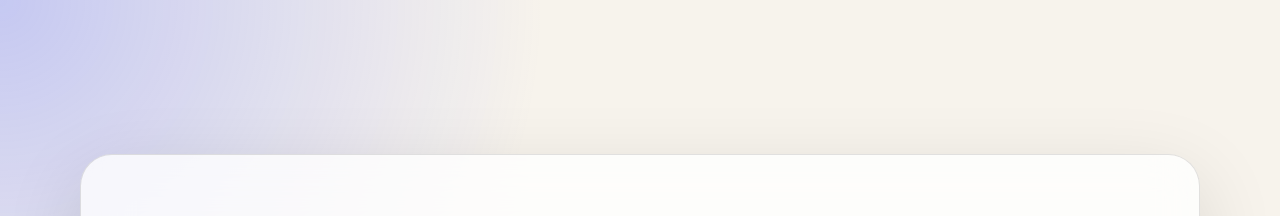
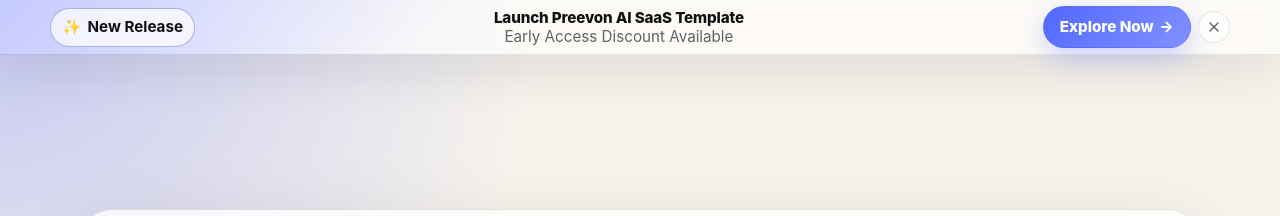
Before and after one commit to dharmesh0415/preevon-html, a website built with Vite: page index.html in a window 1280 px wide. Shown: the top 216 px of the page. Built offline with nearby package versions, Linux system fonts and the light colour scheme; some packages are replaced by stand-ins of ours.

Commit message:
Add premium announcement bar

```diff
--- /dev/null
+++ b/src/pages/announcement-bar.js
@@ -0,0 +1,62 @@
+// Keep dismissal scoped to this project so the reusable bar can persist across refreshes.
+const ANNOUNCEMENT_STORAGE_KEY = 'preevon-announcement-dismissed';
+
+export const announcementBar = () => `
+  <aside
+    class="announcement-bar"
+    data-announcement-bar
+    aria-label="Site announcement"
+  >
+    <div class="announcement-bar__inner">
+      <div class="announcement-bar__badge" aria-label="New Release">
+        <span aria-hidden="true">✨</span>
+        <span>New Release</span>
+      </div>
+
+      <p class="announcement-bar__message">
+        <strong>Launch Preevon AI SaaS Template</strong>
+        <span>Early Access Discount Available</span>
+      </p>
+
+      <div class="announcement-bar__actions">
+        <a class="announcement-bar__cta" href="#main-content" aria-label="Explore Preevon AI SaaS Template now">
+          <span>Explore Now</span>
+          <span aria-hidden="true">→</span>
+        </a>
+        <button
+          class="announcement-bar__close"
+          type="button"
+          data-announcement-close
+          aria-label="Dismiss announcement"
+        >
+          <i data-lucide="x" aria-hidden="true"></i>
+        </button>
+      </div>
+    </div>
+  </aside>
+`;
+
+export const initAnnouncementBar = () => {
+  const bar = document.querySelector('[data-announcement-bar]');
+  const close = document.querySelector('[data-announcement-close]');
+
+  if (!bar || !close) return;
+
+  if (window.localStorage.getItem(ANNOUNCEMENT_STORAGE_KEY) === 'true') {
+    bar.remove();
+    return;
+  }
+
+  // Let the initial hidden state paint first, then transition the bar into view.
+  requestAnimationFrame(() => {
+    bar.dataset.visible = 'true';
+  });
+
+  close.addEventListener('click', () => {
+    window.localStorage.setItem(ANNOUNCEMENT_STORAGE_KEY, 'true');
+    bar.dataset.visible = 'false';
+    bar.dataset.dismissed = 'true';
+
+    bar.addEventListener('transitionend', () => bar.remove(), { once: true });
+  });
+};
--- a/src/pages/home.js
+++ b/src/pages/home.js
@@ -1,4 +1,7 @@
+import { announcementBar } from './announcement-bar.js';
+
 export const homePage = () => `
+  ${announcementBar()}
   <main id="main-content" class="home-shell">
     <section class="container hero-card" data-animate="float-in" aria-labelledby="page-title">
       <div class="status-pill eyebrow">
--- a/src/scripts/app.js
+++ b/src/scripts/app.js
@@ -3,6 +3,7 @@
 import { createIcons, icons } from 'lucide';
 import '../styles/app.css';
 import { homePage } from '../pages/home.js';
+import { initAnnouncementBar } from '../pages/announcement-bar.js';
 import { applyTheme, getStoredTheme, toggleTheme } from './theme.js';
 import { qs, setCurrentYear } from './helpers.js';
 
@@ -10,6 +11,7 @@
   qs('#app').innerHTML = homePage();
   createIcons({ icons });
   setCurrentYear();
+  initAnnouncementBar();
 };
 
 const initThemeControls = () => {
--- a/src/styles/app.css
+++ b/src/styles/app.css
@@ -93,3 +93,203 @@
   transform: translateY(-2px);
   border-color: var(--color-accent);
 }
+
+/* Premium sticky announcement bar */
+.announcement-bar {
+  position: sticky;
+  top: 0;
+  z-index: 50;
+  min-height: 44px;
+  border-bottom: 1px solid color-mix(in srgb, var(--color-border) 80%, transparent);
+  background:
+    linear-gradient(135deg, color-mix(in srgb, var(--color-accent) 24%, transparent), transparent 35%),
+    color-mix(in srgb, var(--color-surface) 78%, transparent);
+  box-shadow: 0 16px 48px color-mix(in srgb, #111827 10%, transparent);
+  opacity: 0;
+  transform: translateY(-100%);
+  backdrop-filter: blur(22px) saturate(160%);
+  transition:
+    opacity var(--duration-base) var(--ease-standard),
+    transform var(--duration-base) var(--ease-standard),
+    min-height var(--duration-fast) var(--ease-standard);
+}
+
+.announcement-bar[data-visible='true'] {
+  opacity: 1;
+  transform: translateY(0);
+}
+
+.announcement-bar[data-dismissed='true'] {
+  opacity: 0;
+  transform: translateY(-100%);
+}
+
+.announcement-bar__inner {
+  display: grid;
+  min-height: 44px;
+  grid-template-columns: 1fr auto;
+  gap: 0.75rem;
+  align-items: center;
+  width: min(100% - 1.5rem, 1180px);
+  margin-inline: auto;
+  padding-block: 0.375rem;
+}
+
+.announcement-bar__badge,
+.announcement-bar__cta,
+.announcement-bar__close {
+  display: inline-flex;
+  align-items: center;
+  justify-content: center;
+}
+
+.announcement-bar__badge {
+  display: none;
+  gap: 0.4rem;
+  width: max-content;
+  border: 1px solid color-mix(in srgb, var(--color-accent) 34%, var(--color-border));
+  border-radius: 999px;
+  background: color-mix(in srgb, var(--color-surface-strong) 72%, transparent);
+  padding: 0.35rem 0.7rem;
+  color: var(--color-text);
+  font-size: var(--font-size-sm);
+  font-weight: 700;
+  white-space: nowrap;
+}
+
+.announcement-bar__message {
+  display: grid;
+  gap: 0.05rem;
+  min-width: 0;
+  margin: 0;
+  text-align: left;
+  line-height: 1.15;
+}
+
+.announcement-bar__message strong,
+.announcement-bar__message span {
+  overflow: hidden;
+  text-overflow: ellipsis;
+  white-space: nowrap;
+}
+
+.announcement-bar__message strong {
+  color: var(--color-text);
+  font-size: var(--font-size-sm);
+  font-weight: 800;
+  letter-spacing: -0.01em;
+}
+
+.announcement-bar__message span {
+  color: var(--color-text-muted);
+  font-size: 0.75rem;
+}
+
+.announcement-bar__actions {
+  display: inline-flex;
+  gap: 0.45rem;
+  align-items: center;
+  justify-self: end;
+}
+
+.announcement-bar__cta {
+  gap: 0.35rem;
+  border: 1px solid color-mix(in srgb, var(--color-accent) 42%, transparent);
+  border-radius: 999px;
+  background: linear-gradient(135deg, var(--color-accent), color-mix(in srgb, var(--color-accent) 72%, #ffffff));
+  padding: 0.45rem 0.75rem;
+  color: #ffffff;
+  font-size: 0.75rem;
+  font-weight: 800;
+  box-shadow: 0 10px 28px color-mix(in srgb, var(--color-accent) 28%, transparent);
+  transition:
+    transform var(--duration-fast) var(--ease-standard),
+    box-shadow var(--duration-fast) var(--ease-standard);
+  white-space: nowrap;
+}
+
+.announcement-bar__close {
+  width: 2rem;
+  height: 2rem;
+  border: 1px solid color-mix(in srgb, var(--color-border) 80%, transparent);
+  border-radius: 999px;
+  background: color-mix(in srgb, var(--color-surface-strong) 76%, transparent);
+  color: var(--color-text-muted);
+  cursor: pointer;
+  transition:
+    transform var(--duration-fast) var(--ease-standard),
+    border-color var(--duration-fast) var(--ease-standard),
+    color var(--duration-fast) var(--ease-standard),
+    background var(--duration-fast) var(--ease-standard);
+}
+
+.announcement-bar__close svg {
+  width: 1rem;
+  height: 1rem;
+}
+
+.announcement-bar__cta:hover,
+.announcement-bar__cta:focus-visible,
+.announcement-bar__close:hover,
+.announcement-bar__close:focus-visible {
+  transform: translateY(-1px);
+}
+
+.announcement-bar__cta:hover,
+.announcement-bar__cta:focus-visible {
+  box-shadow: 0 14px 32px color-mix(in srgb, var(--color-accent) 36%, transparent);
+}
+
+.announcement-bar__close:hover,
+.announcement-bar__close:focus-visible {
+  border-color: var(--color-accent);
+  background: color-mix(in srgb, var(--color-accent) 10%, var(--color-surface-strong));
+  color: var(--color-text);
+}
+
+.announcement-bar__cta:focus-visible,
+.announcement-bar__close:focus-visible {
+  outline: 2px solid var(--color-accent);
+  outline-offset: 2px;
+}
+
+@media (min-width: 768px) {
+  .announcement-bar {
+    min-height: 48px;
+  }
+
+  .announcement-bar__inner {
+    min-height: 48px;
+    grid-template-columns: auto 1fr auto;
+    gap: 1rem;
+    width: min(100% - 2rem, 1180px);
+  }
+
+  .announcement-bar__badge {
+    display: inline-flex;
+  }
+
+  .announcement-bar__message {
+    justify-self: center;
+    text-align: center;
+  }
+
+  .announcement-bar__message strong,
+  .announcement-bar__message span {
+    font-size: var(--font-size-sm);
+  }
+
+  .announcement-bar__cta {
+    padding-inline: 1rem;
+    font-size: var(--font-size-sm);
+  }
+}
+
+
+@media (prefers-reduced-motion: reduce) {
+  .announcement-bar,
+  .announcement-bar__cta,
+  .announcement-bar__close {
+    transition-duration: 1ms;
+  }
+}
```
